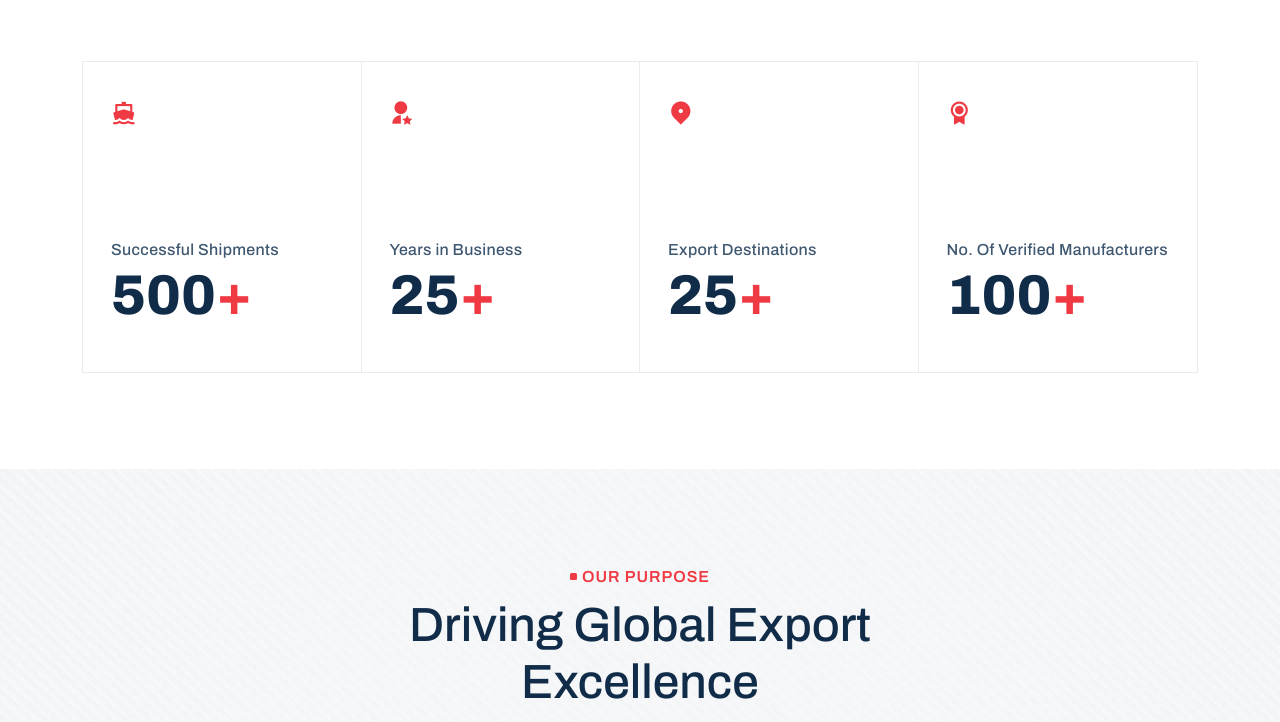
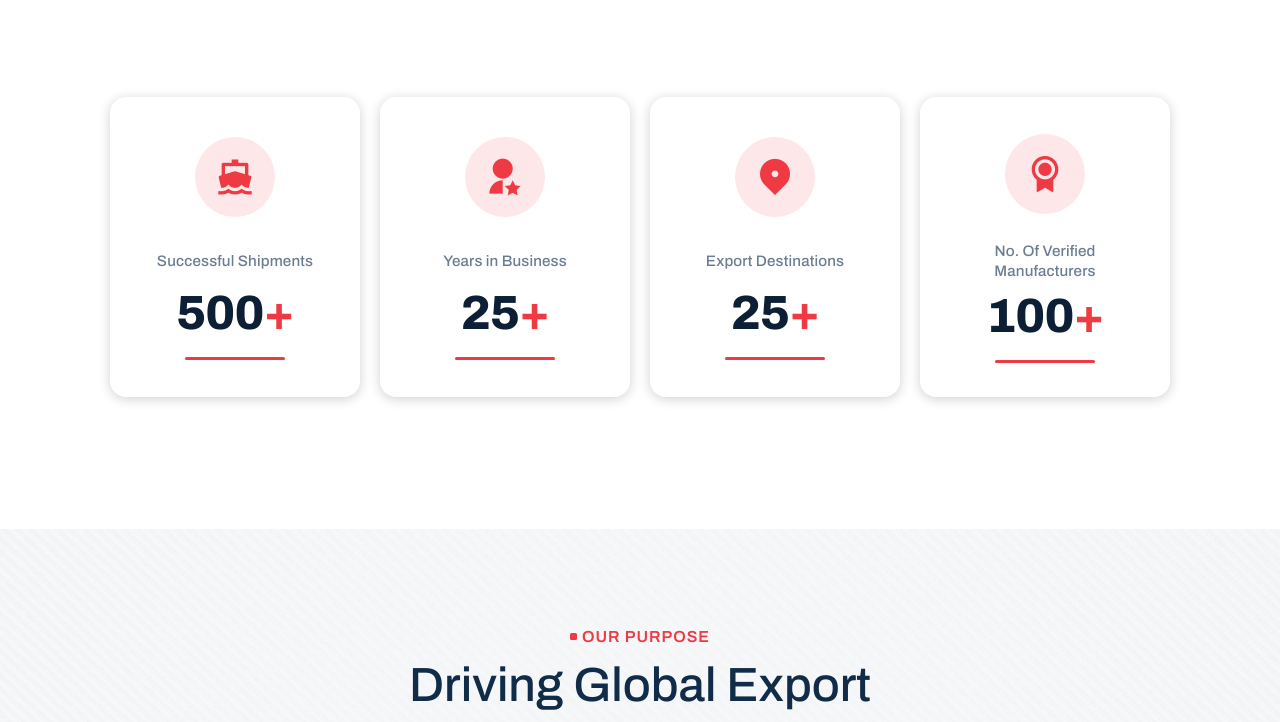
Before and after one commit to Mrinmoy03/balaji-expoters, a website: page about.html in a window 1280 px wide. Shown: the part 1151-1873 px from the top of the page. Drawn offline with nearby package versions, Linux system fonts and the light colour scheme.

Commit message:
Add files via upload

```diff
--- a/about.html
+++ b/about.html
@@ -183,60 +183,43 @@
                 </div>
 
                 <!-- Stats row — reuses existing .stats-row / .stat-card from _about.scss -->
-                <div class="row g-0 stats-row mt-lg-3" data-aos="fade-up" data-aos-delay="100">
-
-                    <!-- Stat 1 -->
-                    <div class="col-6 col-md-3">
-                        <div class="stat-card">
-                            <div class="stat-icon"><i class="ri-ship-fill"></i></div>
-                            <div class="pb-3">
-                                <p class="stat-label">Successful Shipments</p>
-                                <p class="stat-number">
-                                    <span class="counter" data-target="500">0</span><span class="stat-suffix">+</span>
-                                </p>
-                            </div>
+                <div class="home-stats-row">
+                    <div class="home-stat-card">
+                        <div class="hsc-icon"><i class="ri-ship-fill"></i></div>
+                        <p class="hsc-label">Successful Shipments</p>
+                        <div class="text-center">
+                            <p class="hsc-number"><span class="counter" data-target="500">0</span><span
+                                    class="hsc-suffix">+</span></p>
+                            <div class="hsc-line text-center"></div>
                         </div>
                     </div>
-
-                    <!-- Stat 2 -->
-                    <div class="col-6 col-md-3">
-                        <div class="stat-card">
-                            <div class="stat-icon"><i class="ri-user-star-fill"></i></div>
-                            <div class="pb-3">
-                                <p class="stat-label">Years in Business</p>
-                                <p class="stat-number">
-                                    <span class="counter" data-target="25">0</span><span class="stat-suffix">+</span>
-                                </p>
-                            </div>
+                    <div class="home-stat-card">
+                        <div class="hsc-icon"><i class="ri-user-star-fill"></i></div>
+                        <p class="hsc-label">Years in Business</p>
+                        <div class="text-center">
+                            <p class="hsc-number"><span class="counter" data-target="25">0</span><span
+                                    class="hsc-suffix">+</span></p>
+                            <div class="hsc-line"></div>
                         </div>
                     </div>
-
-                    <!-- Stat 3 -->
-                    <div class="col-6 col-md-3">
-                        <div class="stat-card">
-                            <div class="stat-icon"><i class="ri-map-pin-2-fill"></i></div>
-                            <div class="pb-3">
-                                <p class="stat-label">Export Destinations</p>
-                                <p class="stat-number">
-                                    <span class="counter" data-target="25">0</span><span class="stat-suffix">+</span>
-                                </p>
-                            </div>
+                    <div class="home-stat-card">
+                        <div class="hsc-icon"><i class="ri-map-pin-2-fill"></i></div>
+                        <p class="hsc-label">Export Destinations</p>
+                        <div class="text-center">
+                            <p class="hsc-number"><span class="counter" data-target="25">0</span><span
+                                    class="hsc-suffix">+</span></p>
+                            <div class="hsc-line"></div>
                         </div>
                     </div>
-
-                    <!-- Stat 4 -->
-                    <div class="col-6 col-md-3">
-                        <div class="stat-card">
-                            <div class="stat-icon"><i class="ri-award-fill"></i></div>
-                            <div class="pb-3">
-                                <p class="stat-label">No. Of Verified Manufacturers</p>
-                                <p class="stat-number">
-                                    <span class="counter" data-target="100">0</span><span class="stat-suffix">+</span>
-                                </p>
-                            </div>
+                    <div class="home-stat-card">
+                        <div class="hsc-icon"><i class="ri-award-fill"></i></div>
+                        <p class="hsc-label">No. Of Verified Manufacturers</p>
+                        <div class="text-center">
+                            <p class="hsc-number"><span class="counter" data-target="100">0</span><span
+                                    class="hsc-suffix">+</span></p>
+                            <div class="hsc-line"></div>
                         </div>
                     </div>
-
                 </div>
                 <!-- /stats-row -->
 
```
Also changed, not shown: index.html (+2 -2 lines).
